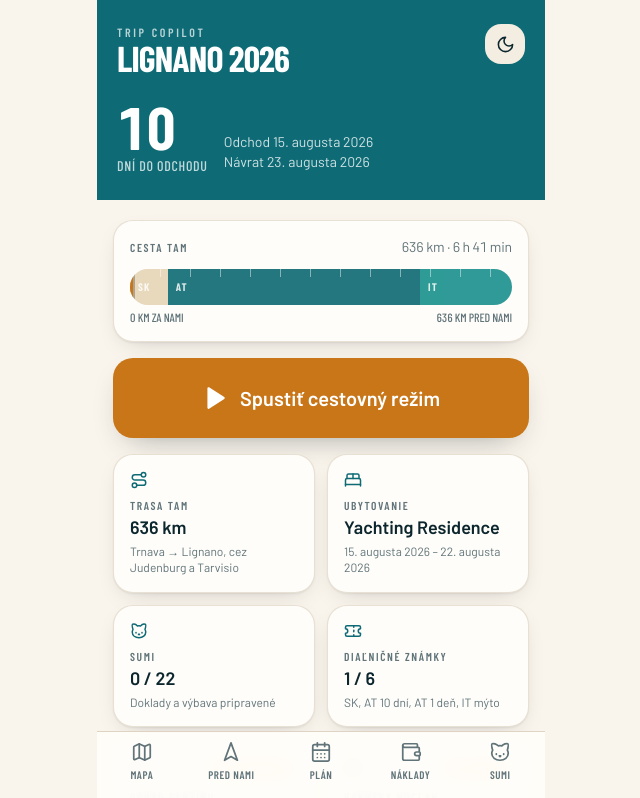
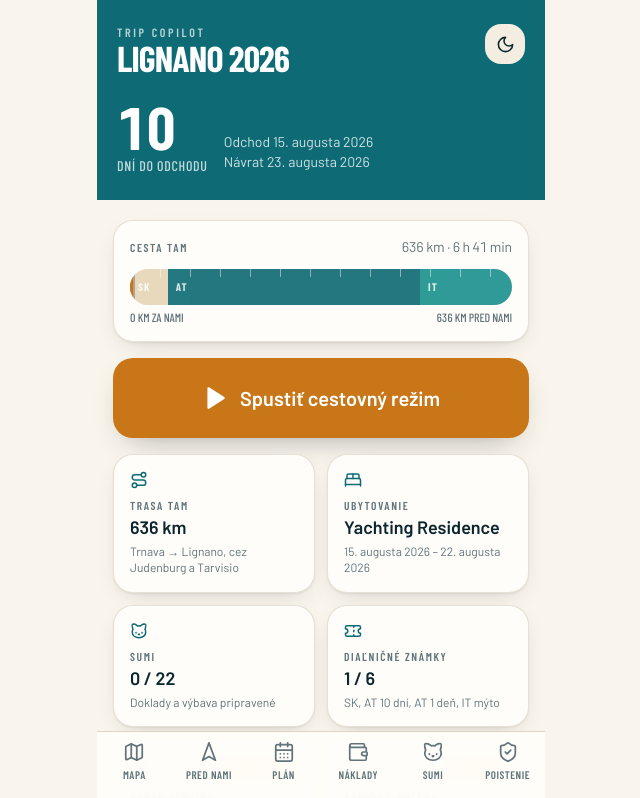
Before and after one commit to filipko525/Italy-Trip, a Next.js app in the folder trip-copilot/: page / in a window 1280 px wide. Shown: the top 798 px of the page, without its empty margins (319-959 px from the left). Built offline with nearby package versions, Linux system fonts and the light colour scheme.

Commit message:
Update BottomNav.tsx

```diff
--- a/trip-copilot/components/navigation/BottomNav.tsx
+++ b/trip-copilot/components/navigation/BottomNav.tsx
@@ -2,7 +2,7 @@
 
 import Link from 'next/link';
 import { usePathname } from 'next/navigation';
-import { Map, Navigation2, CalendarDays, Wallet, Cat } from 'lucide-react';
+import { Map, Navigation2, CalendarDays, Wallet, Cat, ShieldCheck } from 'lucide-react';
 
 const ITEMS = [
   { href: '/mapa', label: 'Mapa', Icon: Map },
@@ -10,6 +10,7 @@ const ITEMS = [
   { href: '/plan', label: 'Plán', Icon: CalendarDays },
   { href: '/naklady', label: 'Náklady', Icon: Wallet },
   { href: '/sumi', label: 'Sumi', Icon: Cat },
+  { href: '/poistenie', label: 'Poistenie', Icon: ShieldCheck },
 ];
 
 export function BottomNav() {
@@ -20,7 +21,7 @@ export function BottomNav() {
       aria-label="Hlavná navigácia"
       className="fixed bottom-0 left-1/2 z-40 w-full max-w-md -translate-x-1/2 border-t border-line bg-surface/95 backdrop-blur safe-bottom"
     >
-      <ul className="grid grid-cols-5">
+      <ul className="grid grid-cols-6">
         {ITEMS.map(({ href, label, Icon }) => {
           const active = pathname === href;
           return (
```
